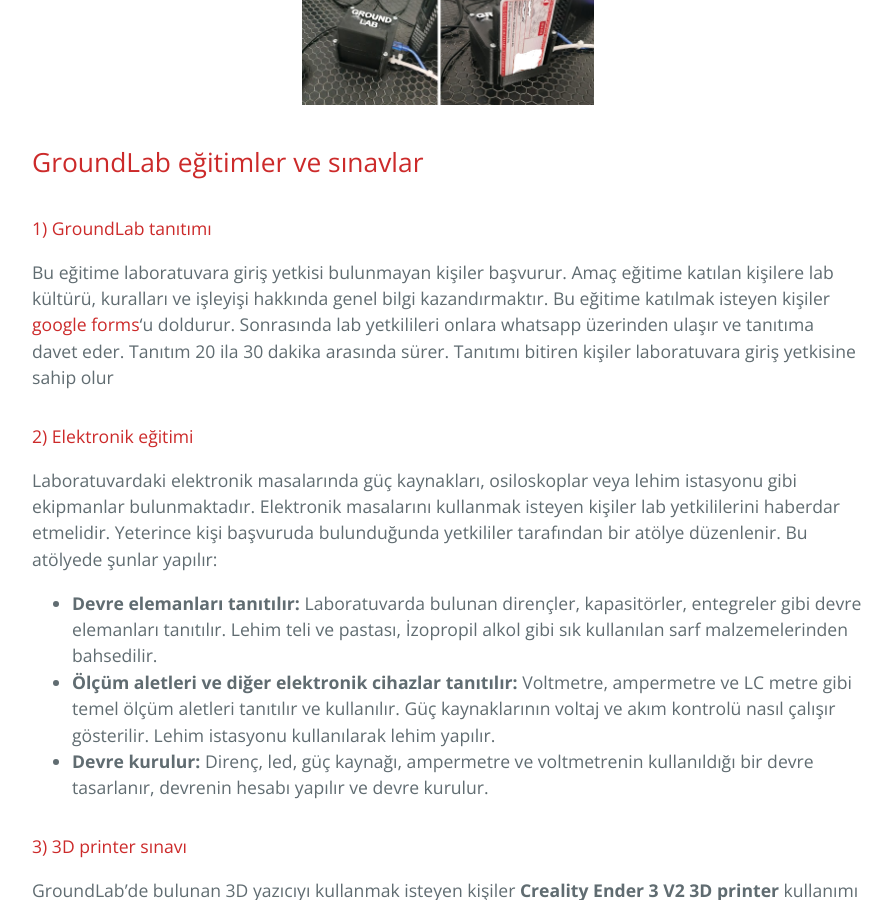
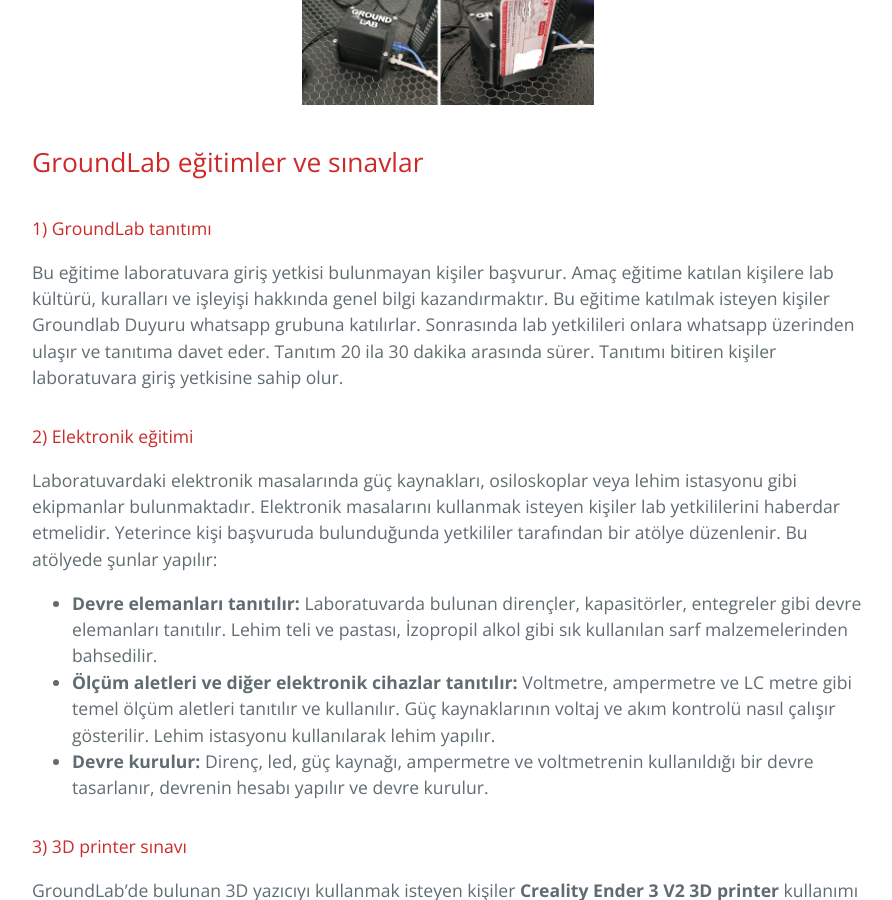
Before and after one commit to groundlabmetu/groundlabmetu.github.io, a Jekyll site: the page built from üyelik.md, in a window 1280 px wide and 900 px high, scrolled down 1432 px. Shown: the whole window, without its empty margins (192-1084 px from the left). Built offline with Jekyll 4.4.1, drawn with Linux system fonts in a browser that asks for light colours; our own code applies the rules of GitHub Pages for plain Markdown files.

Commit message:
Update üyelik.md

```diff
--- a/üyelik.md
+++ b/üyelik.md
@@ -35,7 +35,7 @@
 
 <h4>1) GroundLab tanıtımı </h4>
 
-Bu eğitime laboratuvara giriş yetkisi bulunmayan kişiler başvurur. Amaç eğitime katılan kişilere lab kültürü, kuralları ve işleyişi hakkında genel bilgi kazandırmaktır.  Bu eğitime katılmak isteyen kişiler [google forms](https://forms.gle/FNan97u9rruZy3rQ6)'u doldurur. Sonrasında lab yetkilileri onlara whatsapp üzerinden ulaşır ve tanıtıma davet eder. Tanıtım 20 ila 30 dakika arasında sürer. Tanıtımı bitiren kişiler laboratuvara giriş yetkisine sahip olur
+Bu eğitime laboratuvara giriş yetkisi bulunmayan kişiler başvurur. Amaç eğitime katılan kişilere lab kültürü, kuralları ve işleyişi hakkında genel bilgi kazandırmaktır.  Bu eğitime katılmak isteyen kişiler Groundlab Duyuru whatsapp grubuna katılırlar. Sonrasında lab yetkilileri onlara whatsapp üzerinden ulaşır ve tanıtıma davet eder. Tanıtım 20 ila 30 dakika arasında sürer. Tanıtımı bitiren kişiler laboratuvara giriş yetkisine sahip olur.
 
 <h4>2) Elektronik eğitimi </h4>
 
```
